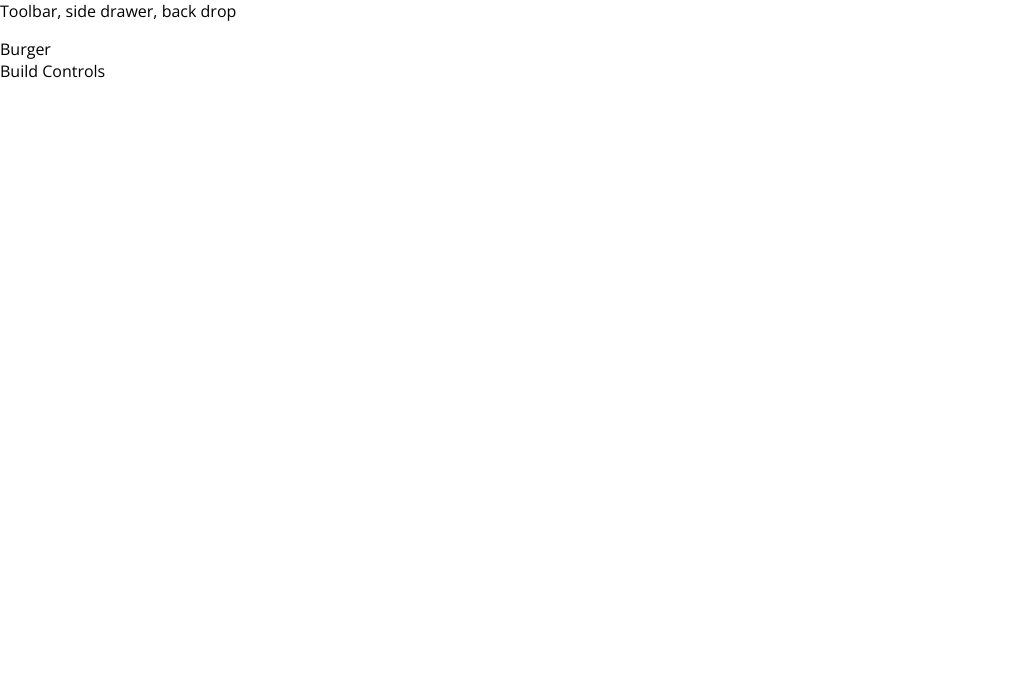
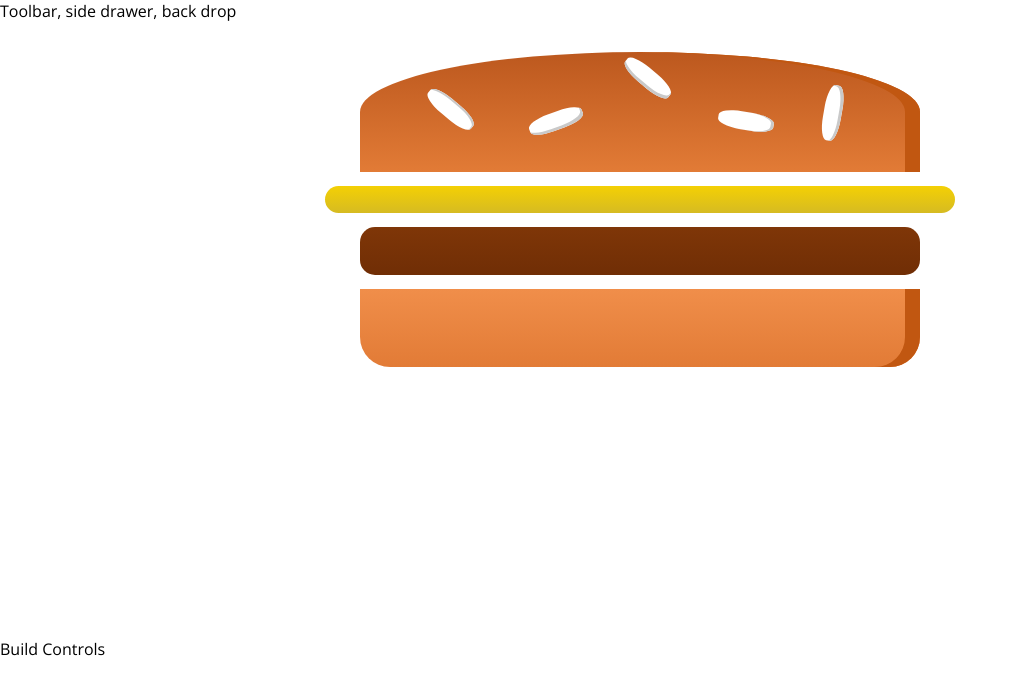
Before and after one commit to hikari77/react-burger, a React app: page / in a window 1280 px wide. Shown: the top 694 px of the page, without its empty margins (0-1018 px from the left). Built offline with nearby package versions, Linux system fonts and the light colour scheme.

Commit message:
hard coded burger

```diff
--- a/package.json
+++ b/package.json
@@ -31,6 +31,7 @@
     "postcss-flexbugs-fixes": "3.2.0",
     "postcss-loader": "2.0.8",
     "promise": "8.0.1",
+    "prop-types": "^15.7.2",
     "raf": "3.4.0",
     "react": "^16.11.0",
     "react-dev-utils": "^5.0.1",
--- /dev/null
+++ b/src/components/Burger/Burger.css
@@ -0,0 +1,30 @@
+.Burger {
+    width: 100%;
+    margin: auto;
+    height: 250px;
+    overflow: scroll;
+    text-align: center;
+    font-weight: bold;
+    font-size: 1.2rem;
+}
+
+@media (min-width: 500px) and (min-height: 400px) {
+    .Burger {
+        width: 350px;
+        height: 300px;
+    }
+}
+
+@media (min-width: 500px) and (min-height: 401px) {
+    .Burger {
+        width: 450px;
+        height: 400px;
+    }
+}
+
+@media (min-width: 1000px) and (min-height: 700px) {
+    .Burger {
+        width: 700px;
+        height: 600px;
+    }
+}
--- a/src/components/Burger/Burger.js
+++ b/src/components/Burger/Burger.js
@@ -0,0 +1,17 @@
+import React from 'react';
+import classes from './Burger.css';
+import BurgerIngredient from './BurgerIngredient/BurgerIngredient';
+
+
+const burger = (props) => {
+    return (
+        <div className={classes.Burger}>
+            <BurgerIngredient type="bread-top"/>
+            <BurgerIngredient type="cheese"/>
+            <BurgerIngredient type="meat"/>
+            <BurgerIngredient type="bread-bottom"/>
+        </div>
+    );
+}
+
+export default burger;
--- a/src/components/Burger/BurgerIngredient/BurgerIngredient.js
+++ b/src/components/Burger/BurgerIngredient/BurgerIngredient.js
@@ -1,11 +1,14 @@
-import React from 'react';
+import React, { Component } from 'react';
+import PropTypes from 'prop-types';
 import classes from './BurgerIngredient.css';
 
-const burgerIngredient = (props) => {
+class BurgerIngredient extends Component {
+
+    render() {
 
         let ingredient = null;
 
-    switch (props.type) {
+        switch (this.props.type) {
             case ('bread-bottom'):
                 ingredient = <div className={classes.BreadBottom}></div>
                 break;
@@ -17,21 +20,26 @@
                 </div>);
                 break;
             case ('meat'):
-            ingredient = <div className={className.Meat}></div>
+                ingredient = <div className={classes.Meat}></div>
                 break;
             case ('cheese'):
-            ingredient = <div className={className.cheese}></div>
+                ingredient = <div className={classes.Cheese}></div>
                 break;
             case ('bacon'):
-            ingredient = <div className={className.Bacon}></div>
+                ingredient = <div className={classes.Bacon}></div>
                 break;
             case ('salad'):
-            ingredient = <div className={className.Salad}></div>
+                ingredient = <div className={classes.Salad}></div>
                 break;
             default:
                 ingredient = null;
         }
         return ingredient;
+    }
 };
 
-export default burgerIngredient;
+BurgerIngredient.propTypes = {
+    type: PropTypes.string.isRequired
+}
+
+export default BurgerIngredient;
--- a/src/containers/BurgerBuilder/BurgerBuilder.js
+++ b/src/containers/BurgerBuilder/BurgerBuilder.js
@@ -1,6 +1,7 @@
 import React, { Component } from 'react';
 
 import Aux from '../../hoc/Aux';
+import Burger from '../../components/Burger/Burger';
 
 
 
@@ -8,7 +9,7 @@
     render() {
         return (
             <Aux>
-                <div>Burger</div>
+                <Burger/>
                 <div>Build Controls</div>
             </Aux>
         );
```
Also changed, not shown: 1 other file (tests, documents, lock files or other folders). Lines whose indentation alone changed are shown as unchanged.
